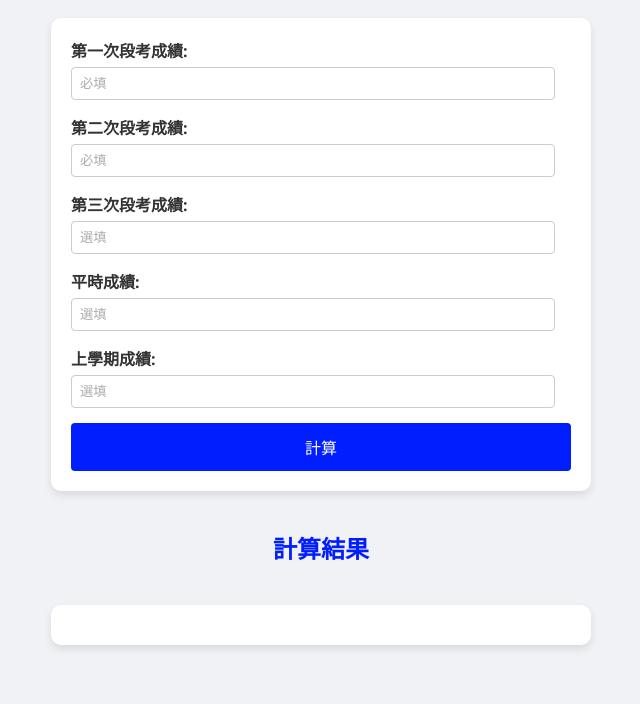
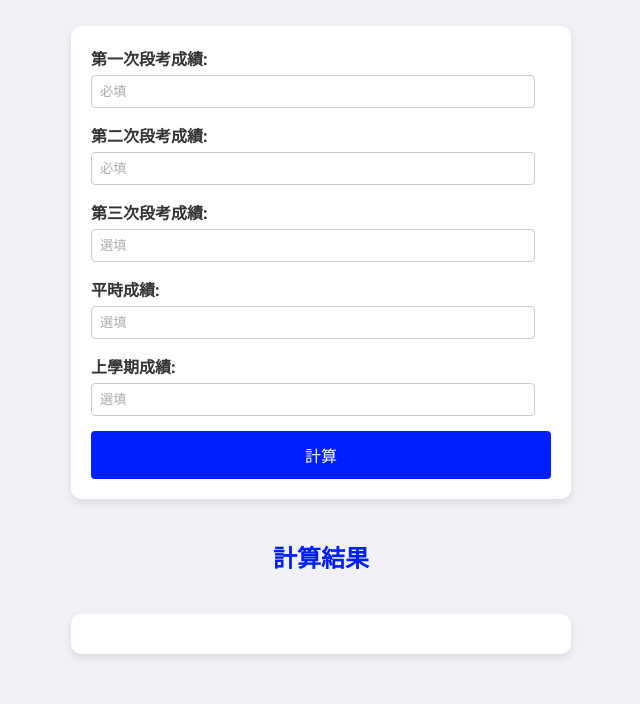
Before and after one commit to zichun808/zichun808.github.io, a plain HTML site: page index.html in a window 1280 px wide. Shown: the part 113-817 px from the top of the page, without its empty margins (319-959 px from the left). Drawn offline with Linux system fonts and the light colour scheme.

Commit message:
Update index.html

```diff
--- a/index.html
+++ b/index.html
@@ -15,11 +15,15 @@
             justify-content: center;
             min-height: 100vh;
             margin: 0;
+            padding: 10px; /* 添加 padding 以確保在所有裝置上有一些內邊距 */
+            box-sizing: border-box; /* 確保 padding 和 border 被計算在內 */
         }
+
         h1, h2 {
             color: #001eff;
             text-align: center;
         }
+
         form {
             background-color: #ffffff;
             padding: 20px;
@@ -28,24 +32,29 @@
             max-width: 500px;
             width: 100%;
             margin: 20px 0;
+            box-sizing: border-box; /* 確保 padding 和 border 被計算在內 */
         }
+
         label {
             font-weight: bold;
             margin-bottom: 5px;
             display: block;
         }
+
         input {
             width: calc(100% - 16px);
             padding: 8px;
             margin-bottom: 15px;
             border: 1px solid #ccc;
             border-radius: 4px;
-            box-sizing: border-box;
+            box-sizing: border-box; /* 確保 padding 和 border 被計算在內 */
         }
+
         input::placeholder {
             color: #888;
             opacity: 0.7;
         }
+
         button {
             width: 100%;
             background-color: #001eff;
@@ -56,9 +65,11 @@
             cursor: pointer;
             font-size: 16px;
         }
+
         button:hover {
             background-color: #0056ff;
         }
+
         p {
             background-color: #ffffff;
             padding: 20px;
@@ -68,13 +79,27 @@
             width: 100%;
             margin: 20px 0;
             text-align: center;
+            box-sizing: border-box; /* 確保 padding 和 border 被計算在內 */
         }
-        @media (max-width: 59.50px) {
+
+        /* 媒體查詢：小型設備（手機） */
+        @media (max-width: 767px) {
+            form, p {
+            padding: 15px;
+            }
+        }
+
+        /* 媒體查詢：中型設備（平板） */
+        @media (min-width: 768px) and (max-width: 991px) {
             body {
-                padding: 10px;
+                padding: 20px; /* 增加一些內邊距 */
             }
-            form, p {
-                padding: 15px;
+        }
+
+        /* 媒體查詢：大屏設備（桌面） */
+        @media (min-width: 992px) {
+            body {
+                padding: 30px; /* 增加內邊距以便在大螢幕上顯示更好 */
             }
         }
     </style>
@@ -104,9 +129,6 @@
     <p id="result"></p>
 
     <script>
-        window.onload = function() {
-            alert("本網頁計算出之成績僅供參考，祝段考順利!!");
-        }
         document.getElementById('score-form').addEventListener('submit', function(event) {
         event.preventDefault();
 
```
